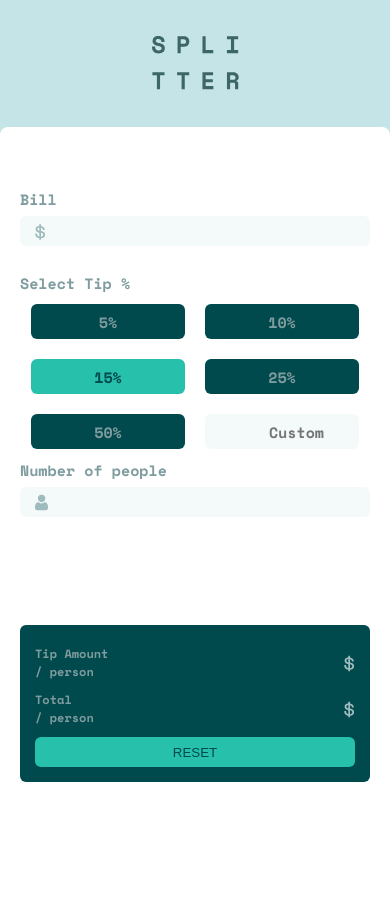
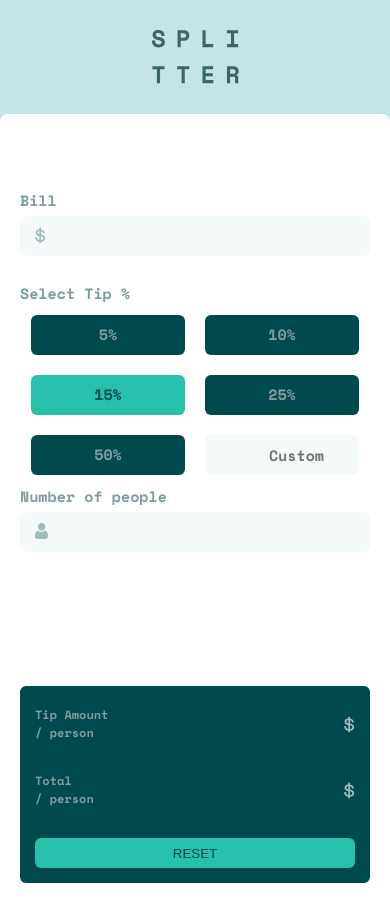
Before and after one commit to Mr-m9n/Tip-Calculator, a website: page index.html in a window 390 px wide. Before the commit the page ends 844 px from the top, so only its background shows below. Drawn offline with nearby package versions, Linux system fonts and the light colour scheme.

Commit message:
Made ammneds on the responsiveness

```diff
--- a/index.html
+++ b/index.html
@@ -19,7 +19,6 @@
   </head>
 
   <body>
-    <main>
     <header>
       <svg xmlns="http://www.w3.org/2000/svg" width="87" height="54">
         <path
@@ -51,10 +50,7 @@
           <div class="tip-percent ten-percent" onclick="tippingHandler(10)">
             <p>10%</p>
           </div>
-            <div
-              class="tip-percent fifteen-percent"
-              onclick="tippingHandler(15)"
-            >
+          <div class="tip-percent fifteen-percent" onclick="tippingHandler(15)">
             <p>15%</p>
           </div>
           <div
@@ -116,7 +112,6 @@
         <button onclick="reset()">Reset</button>
       </div>
     </section>
-    </main>
     <script src="index.js"></script>
     <script
       type="text/javascript"
--- a/styles.css
+++ b/styles.css
@@ -9,28 +9,25 @@ html {
   line-height: 1.5;
 }
 
-main {
+body {
   background-color: hsl(185, 41%, 84%);
-  background-position: center;
-  background-size: cover;
-  background-repeat: no-repeat;
-  overflow-x: hidden;
   height: 100vh;
   font-family: "Space Mono", monospace;
   font-weight: 700;
 }
 
 header {
-  height: 15vh;
   display: flex;
   align-items: center;
   justify-content: center;
+  padding-block: 3rem;
+  padding-inline: 2rem;
 }
 
 .hero {
   background-color: #fff;
   border-radius: 8px 8px 0px 0px;
-  height: 85vh;
+  height: 100%;
   display: flex;
   flex-direction: column;
   justify-content: space-around;
@@ -40,7 +37,6 @@ header {
 .select-tip {
   display: flex;
   flex-wrap: wrap;
-  width: 100%;
   align-items: center;
   justify-content: center;
 }
@@ -56,13 +52,13 @@ header {
   padding: 0.6rem 0;
   margin: 1rem;
   color: hsl(184, 14%, 56%);
-  height: 3.5rem;
+  height: 4rem;
 }
 
 #custom {
   width: 44%;
   margin: 1rem;
-  height: 3.5rem;
+  height: 4rem;
   font-size: 1.5rem;
 }
 
@@ -95,11 +91,11 @@ input {
   font-size: 2rem;
   margin: 0.5rem 0;
   width: 100%;
-  height: 3rem;
+  height: 4rem;
 }
 
 .input-icon {
-  transform: translate(1.5rem, -2.75rem);
+  transform: translate(1.5rem, -3.4rem);
 }
 
 .hero-display {
@@ -108,7 +104,7 @@ input {
   padding: 2rem 1.5rem 1.5rem;
   display: flex;
   flex-direction: column;
-  gap: 1rem;
+  gap: 3rem;
 }
 
 .display {
@@ -151,7 +147,7 @@ button {
 }
 
 @media screen and (min-width: 720px) {
-  main {
+  body {
     display: flex;
     flex-direction: column;
     align-items: center;
```
Lines whose indentation alone changed are shown as unchanged.
